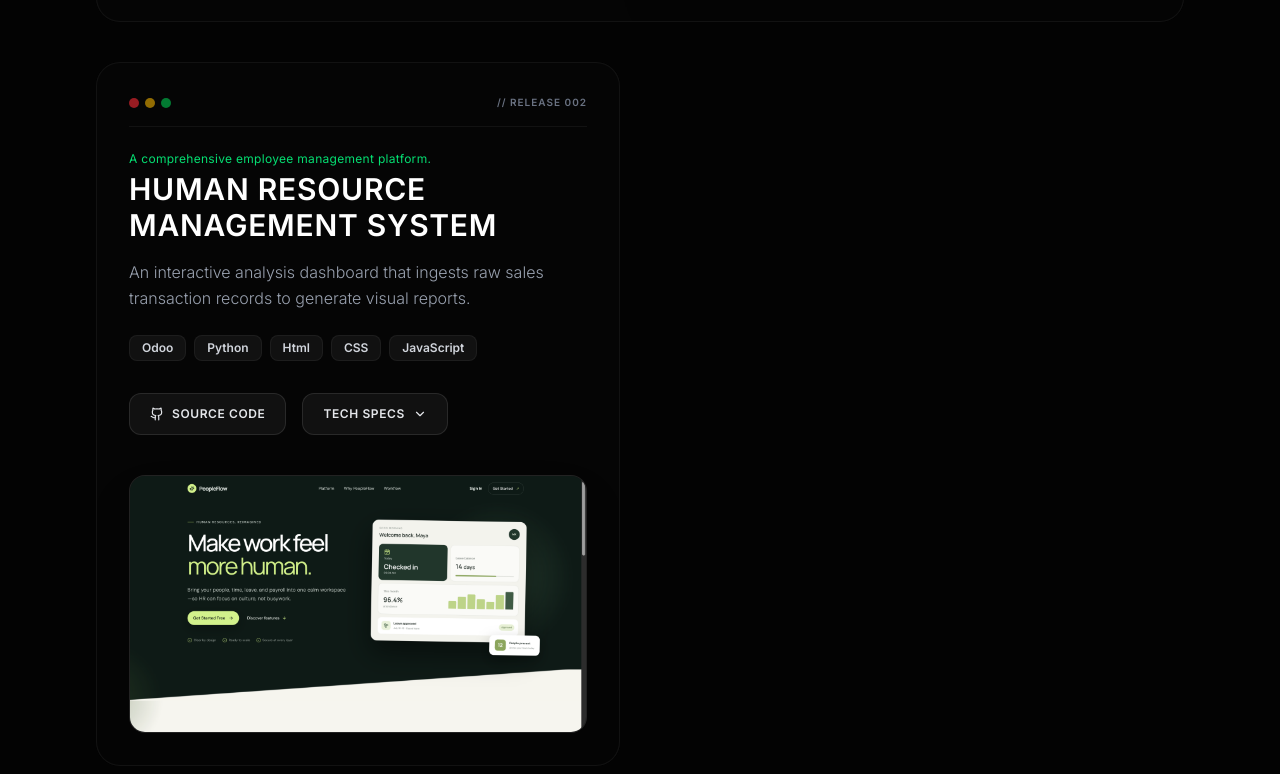
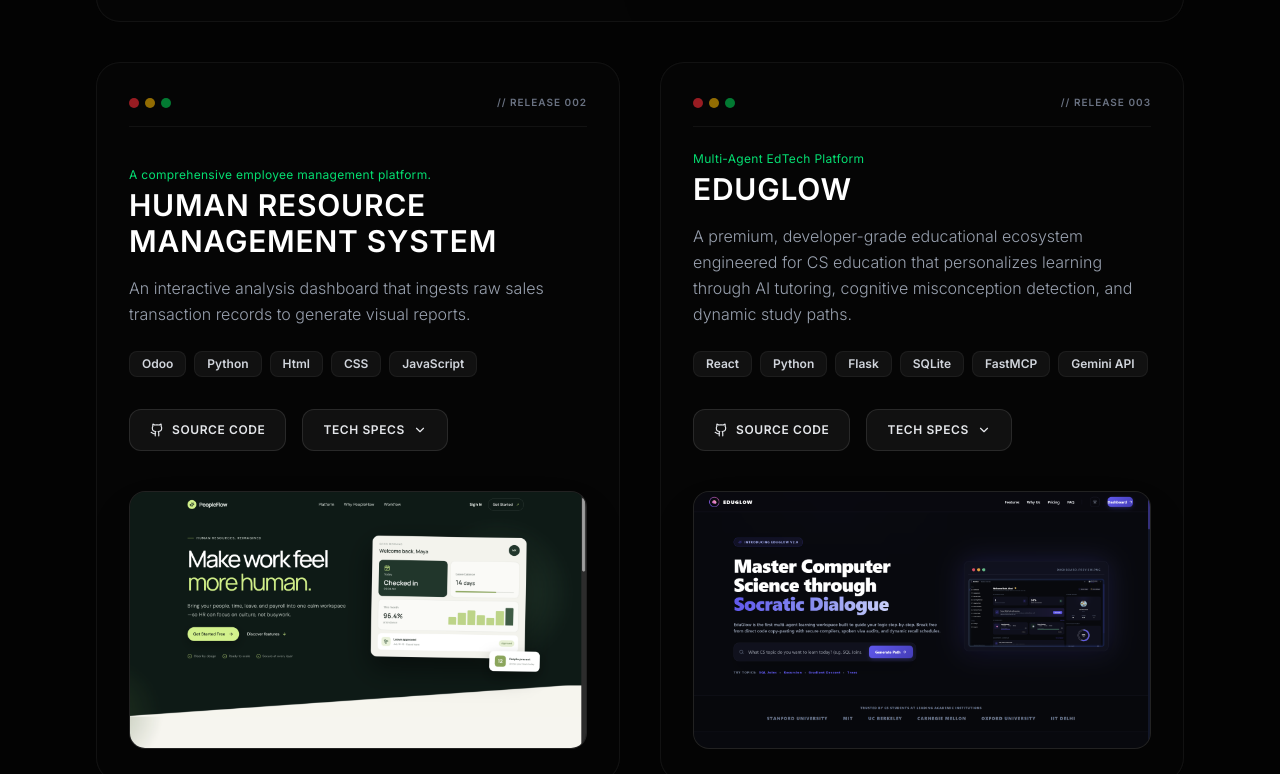
Before and after one commit to thezenforgex/portfolio, a React (Vite) app: page / in a window 1280 px wide. Shown: the part 3446-4220 px from the top of the page. Built offline with nearby package versions, Linux system fonts and the light colour scheme.

Commit message:
projects update

```diff
--- a/src/sections/Projects.tsx
+++ b/src/sections/Projects.tsx
@@ -51,6 +51,23 @@
       ],
       challenges: 'Handling real-time client side data rendering for files containing over 50,000 transaction records smoothly.',
       architecture: 'Pandas data wrangling pipelines combined with a clean Next.js dashboard template using charting libraries.'
+    },
+    {
+      num: '03',
+      title: 'EduGlow',
+      subtitle: 'Multi-Agent EdTech Platform',
+      description: 'A premium, developer-grade educational ecosystem engineered for CS education that personalizes learning through AI tutoring, cognitive misconception detection, and dynamic study paths.',
+      tags: ['React', 'Python', 'Flask', 'SQLite', 'FastMCP', 'Gemini API'],
+      image: '/project/eduglow.png',
+      githubUrl: 'https://github.com/atanudas12-hub/EduGlow',
+      features: [
+        'Socratic Dialogue Engine: Guides reasoning dynamically without revealing answers.',
+        'Voice AI Viva Examiner: Tracks speaking clarity, speech metrics (WPM), and filler words.',
+        'Secure AST Code Sandbox: Traverses and filters execution trees to block malicious commands.',
+        'Leitner Active Recall System: Schedules spaced revision decks across custom intervals.'
+      ],
+      challenges: 'Conducting secure Python code compilation in the frontend sandbox while preventing execution escapes or dunder property access.',
+      architecture: 'Built with a React (Vite) frontend, a Python Flask API backend, Google Gemini for cognitive profiling, and a FastMCP Server exposing SQLite learning histories to external LLM environments.'
     },
   ];
 
```
Also changed, not shown: public/project/eduglow.png (added).
